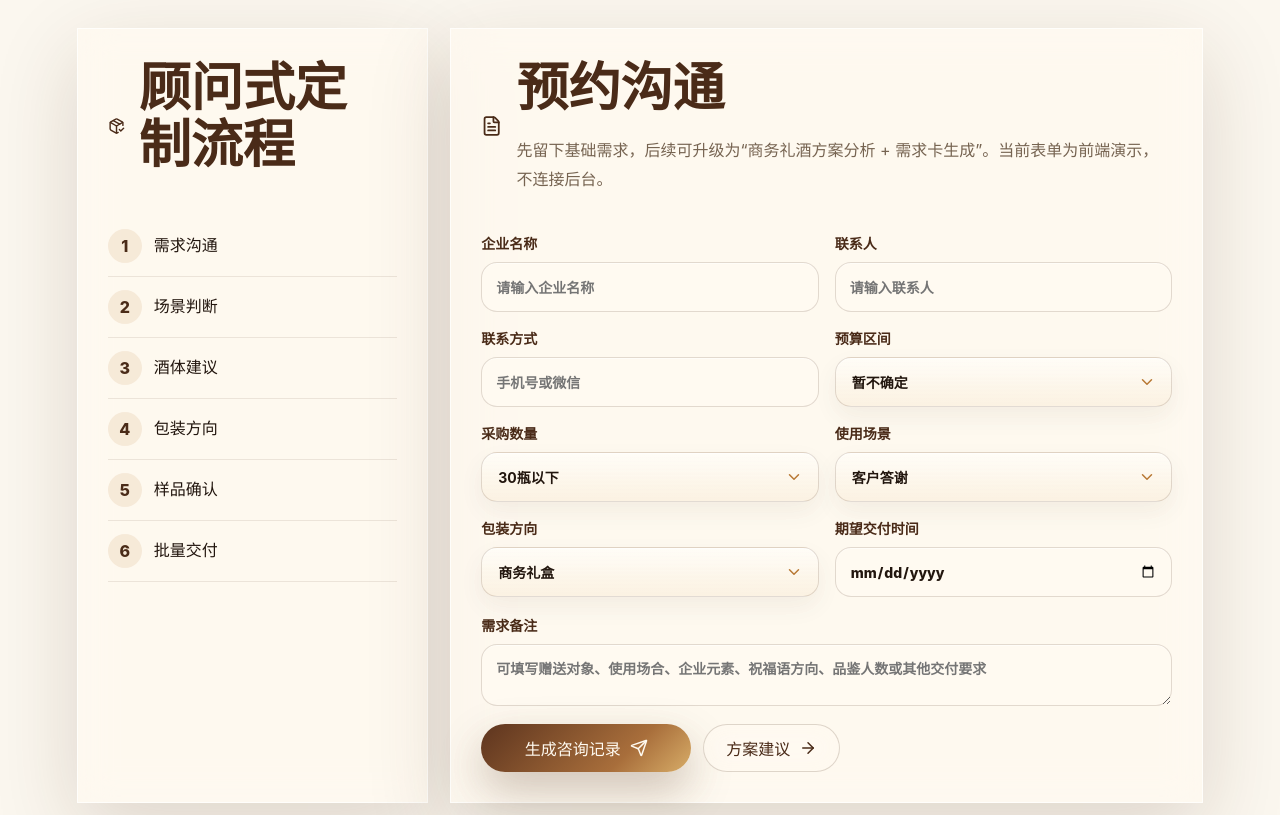
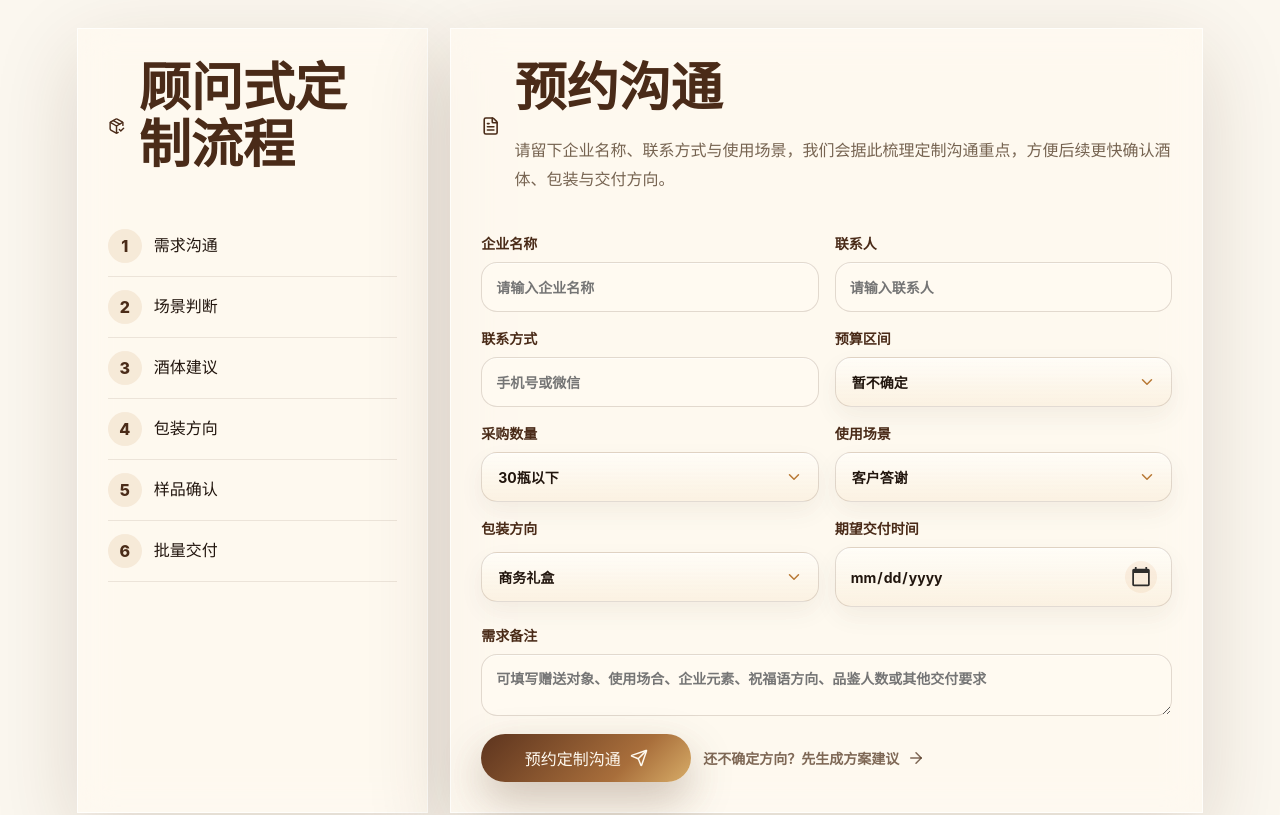
Before and after one commit to tangshichen5-oss/yunjiang-lounge, a React (Vite) app: page /custom in a window 1280 px wide. Shown: the part 1280-2095 px from the top of the page. Built offline with nearby package versions, Linux system fonts and the light colour scheme.

Commit message:
refine custom appointment form

```diff
--- a/src/pages/CustomPage.jsx
+++ b/src/pages/CustomPage.jsx
@@ -101,7 +101,7 @@ export default function CustomPage() {
             <FileText size={24} />
             <div>
               <h2>预约沟通</h2>
-              <p>先留下基础需求，后续可升级为“商务礼酒方案分析 + 需求卡生成”。当前表单为前端演示，不连接后台。</p>
+              <p>请留下企业名称、联系方式与使用场景，我们会据此梳理定制沟通重点，方便后续更快确认酒体、包装与交付方向。</p>
             </div>
           </div>
           <div className="form-grid">
@@ -123,7 +123,7 @@ export default function CustomPage() {
             <BrandSelect label="包装方向" name="packaging" value={form.packaging} options={consultationOptions.packaging} openSelect={openSelect} setOpenSelect={setOpenSelect} onChange={handleSelectChange} />
             <label>
               期望交付时间
-              <input name="date" type="date" value={form.date} onChange={handleChange} />
+              <input className="date-input" name="date" type="date" value={form.date} onChange={handleChange} />
             </label>
           </div>
           <label>
@@ -137,18 +137,18 @@ export default function CustomPage() {
           </label>
           <div className="form-actions-row">
             <button className="primary-link form-submit" type="submit">
-              生成咨询记录
+              预约定制沟通
               <Send size={18} />
             </button>
-            <Link className="soft-link dark" to="/consult">
-              方案建议
+            <Link className="form-secondary-link" to="/consult">
+              还不确定方向？先生成方案建议
               <ArrowRight size={18} />
             </Link>
           </div>
           {submitted && (
             <div className="submit-note">
               <CheckCircle2 size={18} />
-              已生成本页咨询记录演示。当前未连接后端，信息不会真实提交。
+              已整理为定制沟通记录。你可以截图保存本页，后续沟通时更容易确认定制方向。
             </div>
           )}
         </form>
--- a/src/styles.css
+++ b/src/styles.css
@@ -1616,6 +1616,28 @@ textarea {
   box-shadow: inset 0 1px 0 rgba(255, 255, 255, 0.46);
 }
 
+.booking-form input[type="date"] {
+  color-scheme: light;
+  background:
+    linear-gradient(180deg, rgba(255, 253, 247, 0.92), rgba(250, 239, 222, 0.78));
+  box-shadow:
+    inset 0 1px 0 rgba(255, 255, 255, 0.58),
+    0 10px 24px rgba(68, 40, 18, 0.06);
+  color: var(--ink);
+  font-weight: 650;
+}
+
+.booking-form input[type="date"]::-webkit-calendar-picker-indicator {
+  width: 22px;
+  height: 22px;
+  padding: 5px;
+  border-radius: 50%;
+  background-color: rgba(184, 121, 53, 0.12);
+  cursor: pointer;
+  opacity: 0.82;
+  filter: sepia(0.45) saturate(1.4) hue-rotate(350deg);
+}
+
 input:focus,
 select:focus,
 textarea:focus {
@@ -1729,6 +1751,24 @@ textarea:focus {
 .form-submit {
   min-width: 210px;
   border: 0;
+}
+
+.form-secondary-link {
+  display: inline-flex;
+  min-height: 42px;
+  align-items: center;
+  justify-content: center;
+  gap: 8px;
+  color: rgba(76, 47, 25, 0.72);
+  font-size: 14px;
+  font-weight: 750;
+  text-decoration: none;
+  transition: color 180ms ease, transform 180ms ease;
+}
+
+.form-secondary-link:hover {
+  color: var(--walnut);
+  transform: translateY(-1px);
 }
 
 .form-actions-row {
@@ -3511,6 +3551,7 @@ textarea:focus {
 
   .form-actions-row .primary-link,
   .form-actions-row .soft-link,
+  .form-actions-row .form-secondary-link,
   .analysis-actions .primary-link,
   .analysis-actions .soft-link,
   .secondary-action-row,
```
